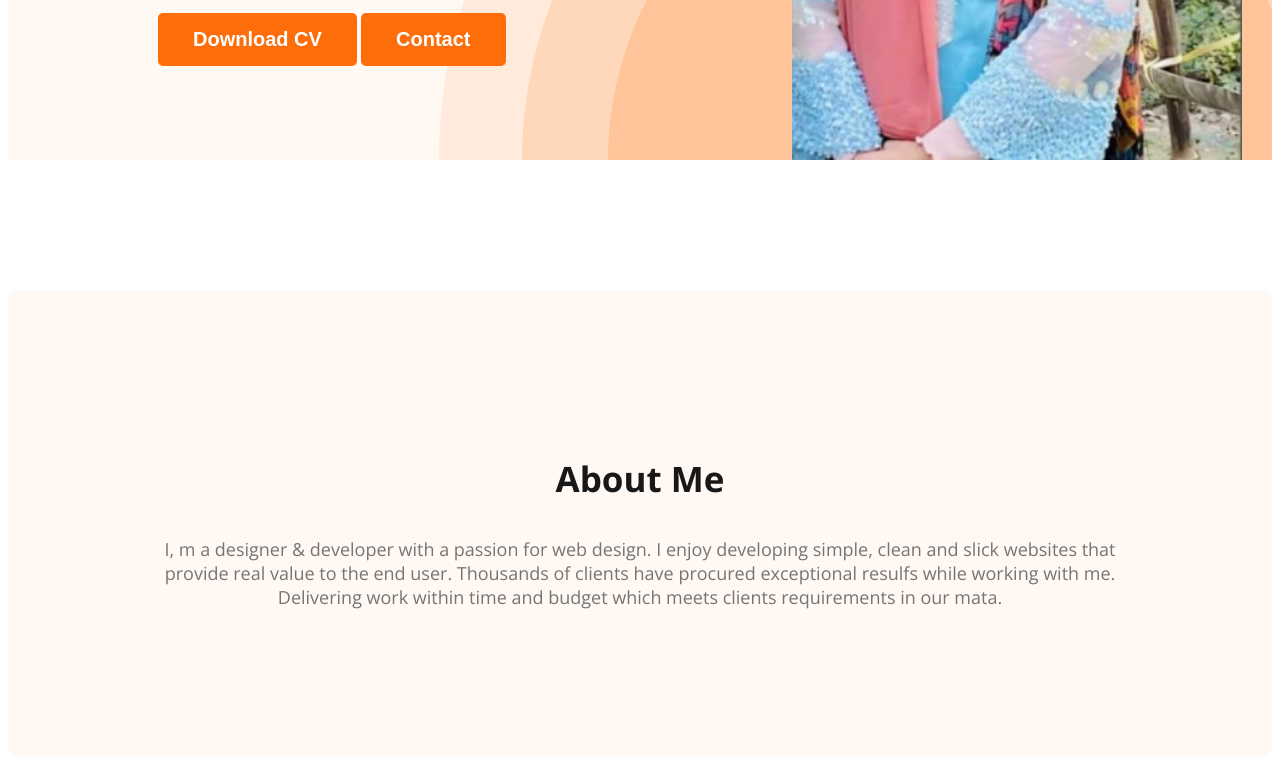
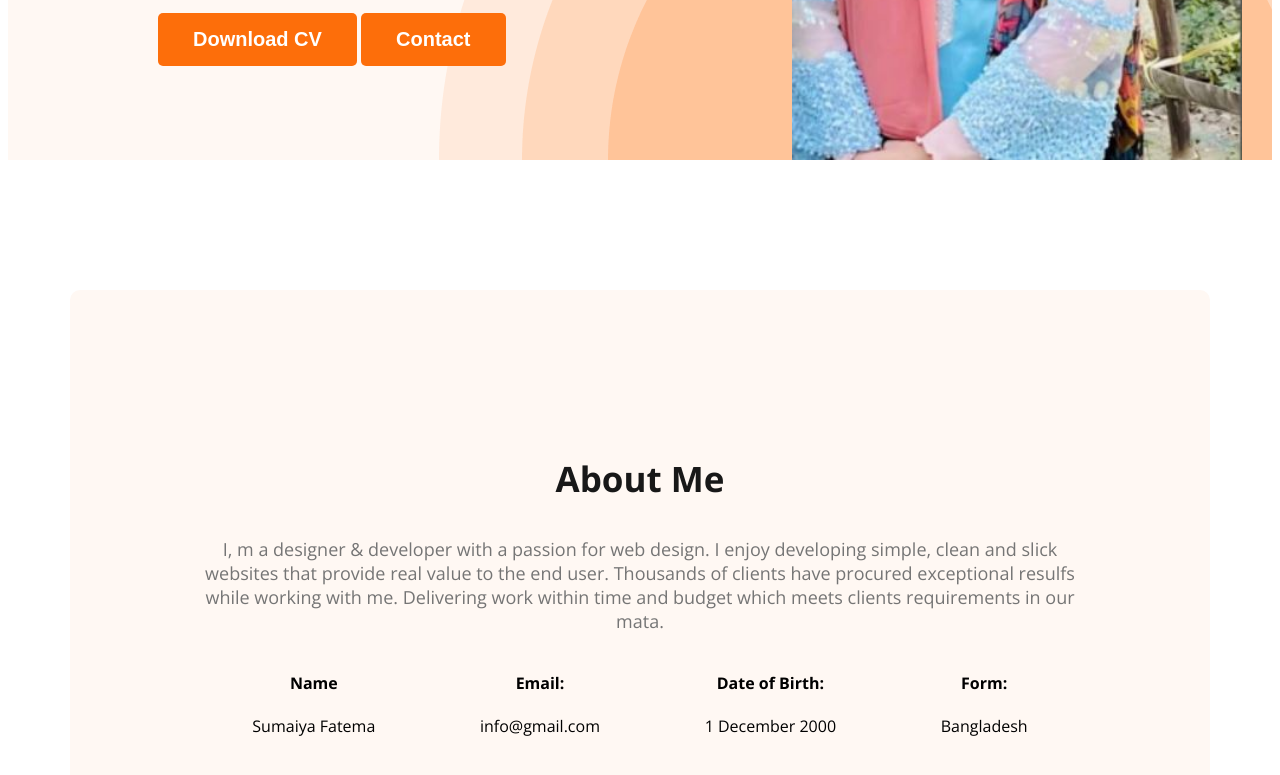
Before and after one commit to SumaiyaFatema/developer-portfolio, a plain HTML site: page index.html in a window 1280 px wide. Shown: the part 737-1512 px from the top of the page. Drawn offline with nearby package versions, Linux system fonts and the light colour scheme.

Commit message:
about section done

```diff
--- a/index.html
+++ b/index.html
@@ -47,6 +47,26 @@
             <h3 class="section-title">About Me</h3>
             <p class="section-description">I, m a designer & developer with a passion for web design. I enjoy developing simple, clean and slick websites that provide real value to the end user. Thousands of clients have procured exceptional resulfs while working with me. Delivering work within time and budget which meets clients requirements in our mata.</p>
 
+            <div class="about-info-container">
+                <div class="about-info">
+                    <h4 class="info-title">Name</h4>
+                    <p class="info-description">Sumaiya Fatema</p>
+                </div>
+                <div class="about-info">
+                    <h4 class="info-title">Email:</h4>
+                    <p class="info-description">info@gmail.com</p>
+                </div>
+                <div class="about-info">
+                    <h4 class="info-title">Date of Birth:</h4>
+                    <p class="info-description">1 December 2000</p>
+                </div>
+                <div class="about-info">
+                    <h4 class="info-title">Form:</h4>
+                    <p class="info-description">Bangladesh</p>
+                </div>
+
+            </div>
+
 
         </section>
 
--- a/styles/portfolio.css
+++ b/styles/portfolio.css
@@ -84,6 +84,7 @@ nav a{
 }
 
 .banner-content{
+    max-width: 500;
 
 
 }
@@ -105,6 +106,13 @@ nav a{
 
 /* main section styles */
 
+main{
+    max-width: 1140px;
+    margin: 0 auto;
+
+
+}
+
 /* about section styles */
 .about{
     padding: 130px;
@@ -112,3 +120,12 @@ nav a{
     background: #FFF8F3;
     margin: 130px 0;
 }
+
+.about-info-container{
+    display: flex;
+    justify-content: space-around;
+}
+
+.about-info{
+    text-align: center;
+}
```
